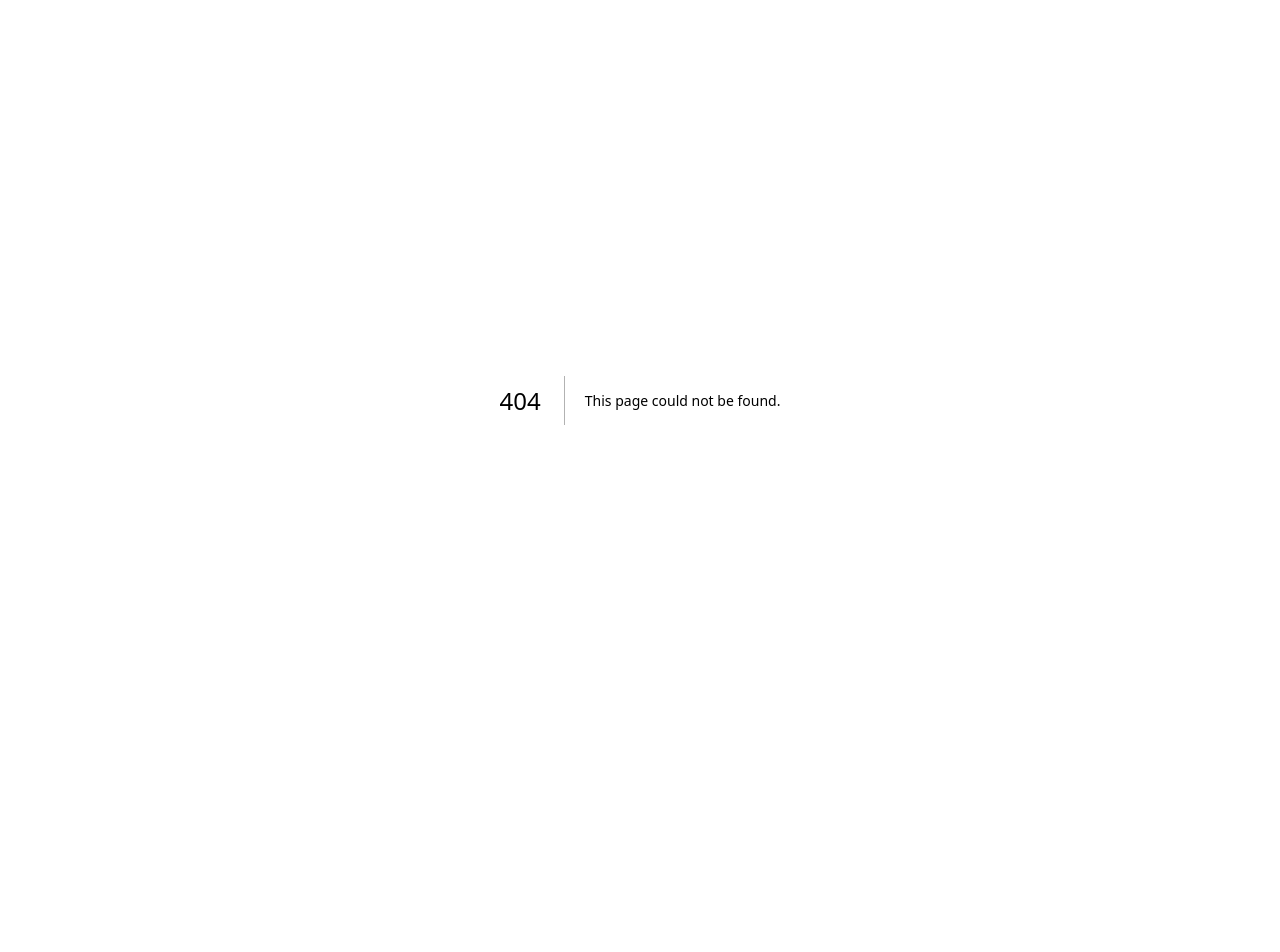
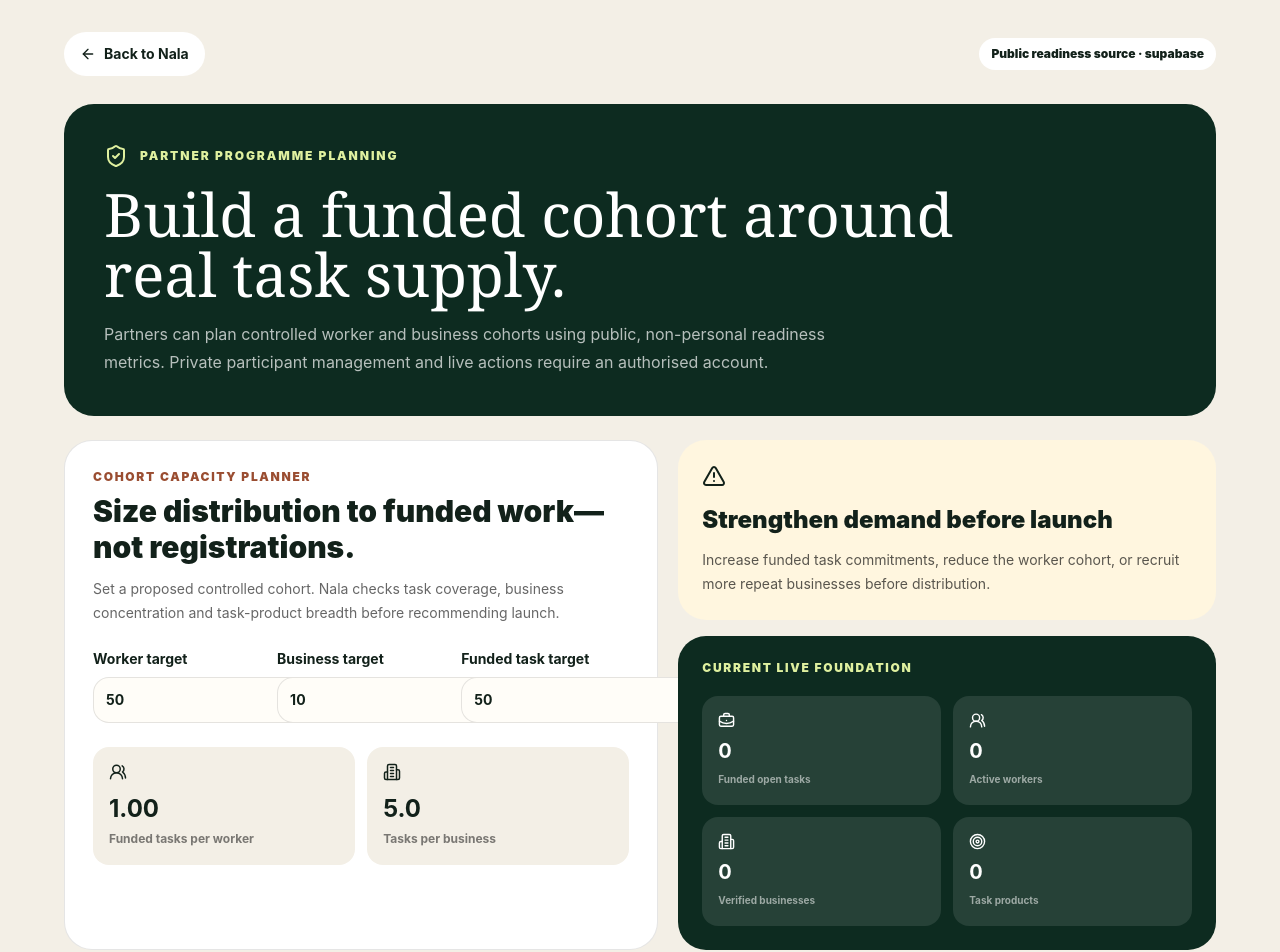
Before and after one commit to Buttercode-systems/Nala, a Next.js app: page /partners in a window 1280 px wide. Before the commit this address had no page. Shown: the top 952 px of the page. Before the commit the page ends 800 px from the top, so only its background shows below. Built offline with nearby package versions, Linux system fonts and the light colour scheme; no server answers; the database is empty.

Commit message:
Add public partner cohort planning dashboard

```diff
--- /dev/null
+++ b/src/app/partners/page.tsx
@@ -0,0 +1,19 @@
+import Link from "next/link";
+import {ArrowLeft,ShieldCheck} from "lucide-react";
+import {PartnerCohortPlanner} from "@/components/partner-cohort-planner";
+import {getDistributionReadiness} from "@/lib/distribution-data";
+
+export const dynamic="force-dynamic";
+
+export default async function PartnersPage(){
+ const {rows,source}=await getDistributionReadiness();
+ const cell=rows[0];
+ return <main className="min-h-screen bg-[#f3efe6] px-4 py-5 text-[#12211a] md:px-8 md:py-8"><div className="mx-auto max-w-6xl">
+  <div className="flex flex-wrap items-center justify-between gap-3"><Link href="/" className="inline-flex min-h-11 items-center gap-2 rounded-full bg-white px-4 text-sm font-bold"><ArrowLeft size={16}/>Back to Nala</Link><span className="rounded-full bg-white px-3 py-2 text-xs font-black">Public readiness source · {source}</span></div>
+  <header className="mt-7 rounded-[30px] bg-[#0d2b20] p-6 text-white md:p-10"><div className="flex items-center gap-3 text-[#dff09f]"><ShieldCheck/><span className="text-xs font-black tracking-[.16em]">PARTNER PROGRAMME PLANNING</span></div><h1 className="mt-4 max-w-4xl font-serif text-4xl leading-tight md:text-6xl">Build a funded cohort around real task supply.</h1><p className="mt-4 max-w-3xl leading-7 text-white/70">Partners can plan controlled worker and business cohorts using public, non-personal readiness metrics. Private participant management and live actions require an authorised account.</p></header>
+  <section className="mt-6"><PartnerCohortPlanner fundedTasks={cell?.funded_open_task_count||0} activeWorkers={cell?.active_worker_count||0} verifiedBusinesses={cell?.verified_businesses||0} taskProducts={cell?.active_task_products||0}/></section>
+  <section className="mt-6 grid gap-4 md:grid-cols-3"><Rule title="Demand first" body="Funded work commitments come before worker acquisition."/><Rule title="One cell at a time" body="Do not expand geography and task categories simultaneously."/><Rule title="Real reporting" body="No demo metrics are presented as participant outcomes or impact."/></section>
+ </div></main>;
+}
+
+function Rule({title,body}:{title:string;body:string}){return <article className="rounded-[24px] border border-black/10 bg-[#fffdf8] p-5"><h2 className="font-black">{title}</h2><p className="mt-2 text-sm leading-6 text-black/55">{body}</p></article>}
```
